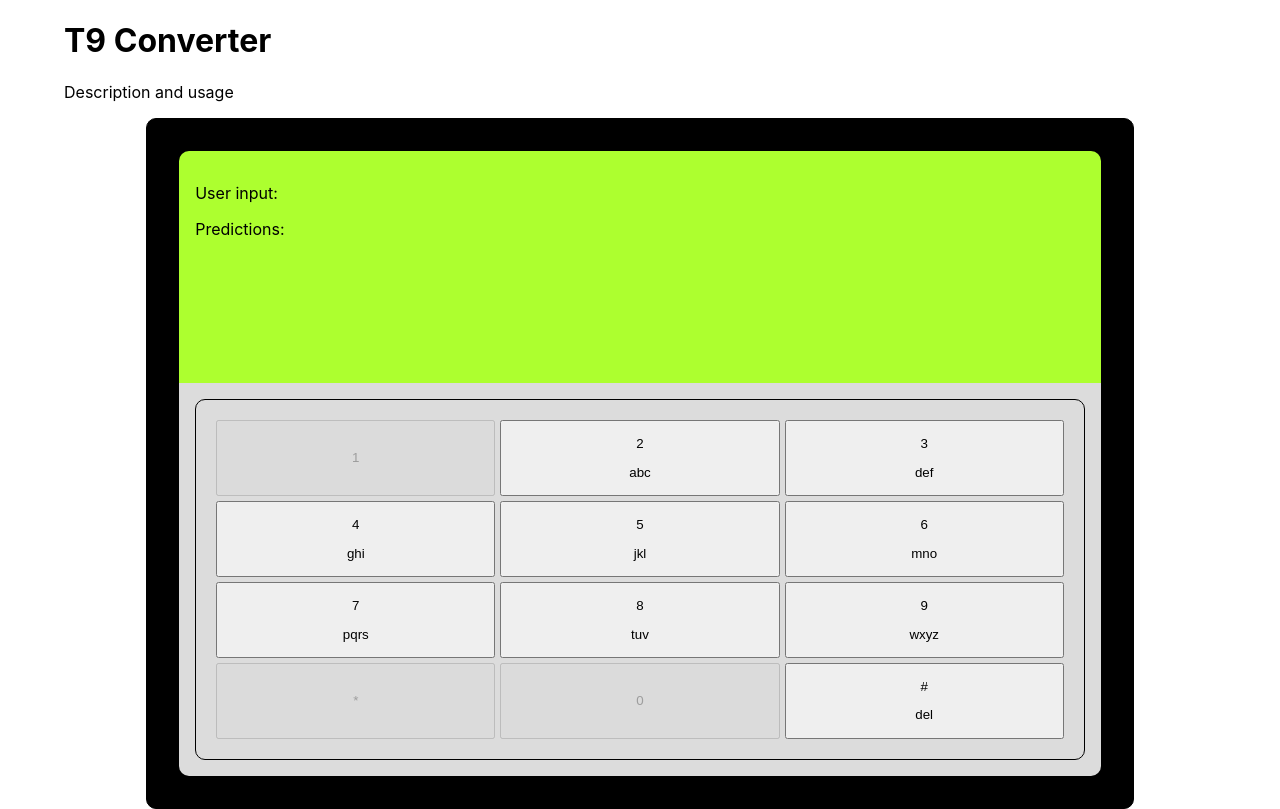
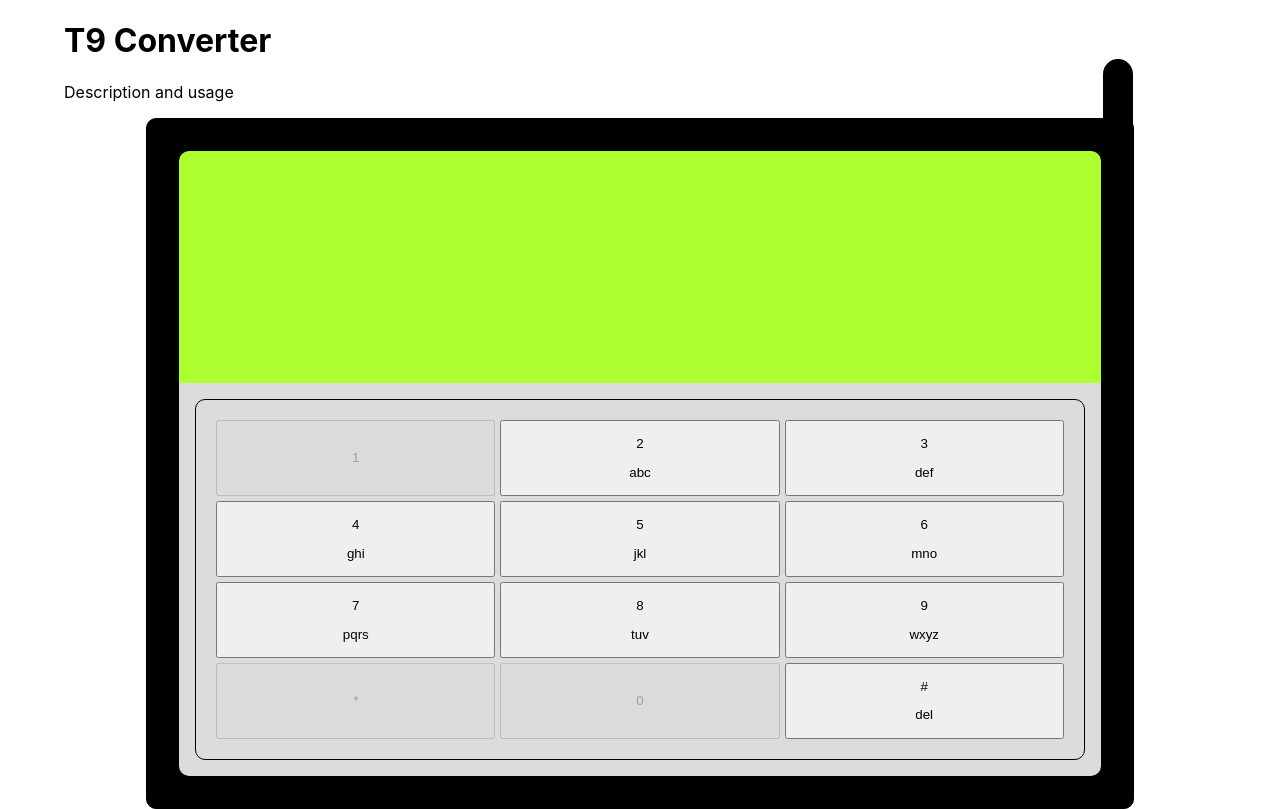
Before and after one commit to stefi23/t9-converter, a React (Create React App) app in the folder client/: page / in a window 1280 px wide. Built offline with nearby package versions, Linux system fonts and the light colour scheme.

Commit message:
Added a bit of styling

```diff
--- a/client/src/App.css
+++ b/client/src/App.css
@@ -1,17 +1,4 @@
-.App-header {
-  background-color: #282c34;
-  min-height: 100vh;
-  display: flex;
-  flex-direction: column;
-  align-items: center;
-  justify-content: center;
-  font-size: calc(10px + 2vmin);
-  color: white;
-}
-
-.App-link {
-  color: #61dafb;
-}
+@import url("https://fonts.googleapis.com/css2?family=Quantico&display=swap");
 
 .App {
   margin: 0 auto;
@@ -26,6 +13,19 @@
   max-width: 80%;
   margin: 0 auto;
   border-radius: 10px;
+  position: relative;
+}
+
+.phone-antenna {
+  background: black;
+  height: 80px;
+  width: 30px;
+  margin: auto 0;
+  position: absolute;
+  right: 0px;
+  top: -60px;
+  border-top-right-radius: 20px;
+  border-top-left-radius: 20px;
 }
 
 .phone-container__screen {
@@ -38,7 +38,6 @@
 
 .phone-container__keyboard {
   background: gainsboro;
-  min-height: 300px;
   padding: 1rem;
   border-bottom-right-radius: 10px;
   border-bottom-left-radius: 10px;
@@ -53,3 +52,34 @@
   grid-template-columns: repeat(3, 1fr);
   grid-gap: 5px;
 }
+
+.phone-container__screen_predictions {
+  overflow: scroll;
+  max-height: 150px;
+  line-height: 1rem;
+}
+
+.phone-container__screen_user-input {
+  text-align: center;
+  font-size: 1.5rem;
+  font-family: "Quantico", sans-serif;
+}
+
+.phone-container__screen_predictions_prediction {
+  border: 1px solid purple;
+  border-radius: 30px;
+  background: gold;
+  padding: 0.5rem;
+  margin: 0.5rem;
+  display: inline-block;
+}
+
+.phone-button {
+  cursor: pointer;
+  /* box-shadow: 2px 1px 2px gray; */
+}
+
+.phone-button:active {
+  box-shadow: 0 0 0 white;
+  transform: scale(0.96);
+}
--- a/client/src/App.js
+++ b/client/src/App.js
@@ -53,14 +53,16 @@ const getSuggestions = async () => {
     <div className="App">
       <h1> T9 Converter</h1>
       <p>Description and usage</p>
+
       <div className="phone-container">
+        <div className="phone-antenna"></div>
         <div className="phone-container__screen">
-          <p>User input: {userInput}</p>
-          <p>Predictions:
+          <p className="phone-container__screen_user-input">{userInput}</p>
+          <p className="phone-container__screen_predictions">
           {
           suggestions.length > 0 ?
           suggestions.map((suggestion, index) => (
-                    <span key={index}
+                    <span className= "phone-container__screen_predictions_prediction" key={index}
                         >   {suggestion}
                     </span>
                   ))
--- a/client/src/components/Key.js
+++ b/client/src/components/Key.js
@@ -3,7 +3,7 @@ import React from "react";
 function Key(props) {
     return (
         <>
-        <button disabled={props.disabled} onClick={props.value=== "#" ? props.deleteUserInput : props.addUserInput} >
+        <button className="phone-button" disabled={props.disabled} onClick={props.value=== "#" ? props.deleteUserInput : props.addUserInput} >
             <p>{props.value}</p>
             <p>{props.letters}</p>
         </button>
```
